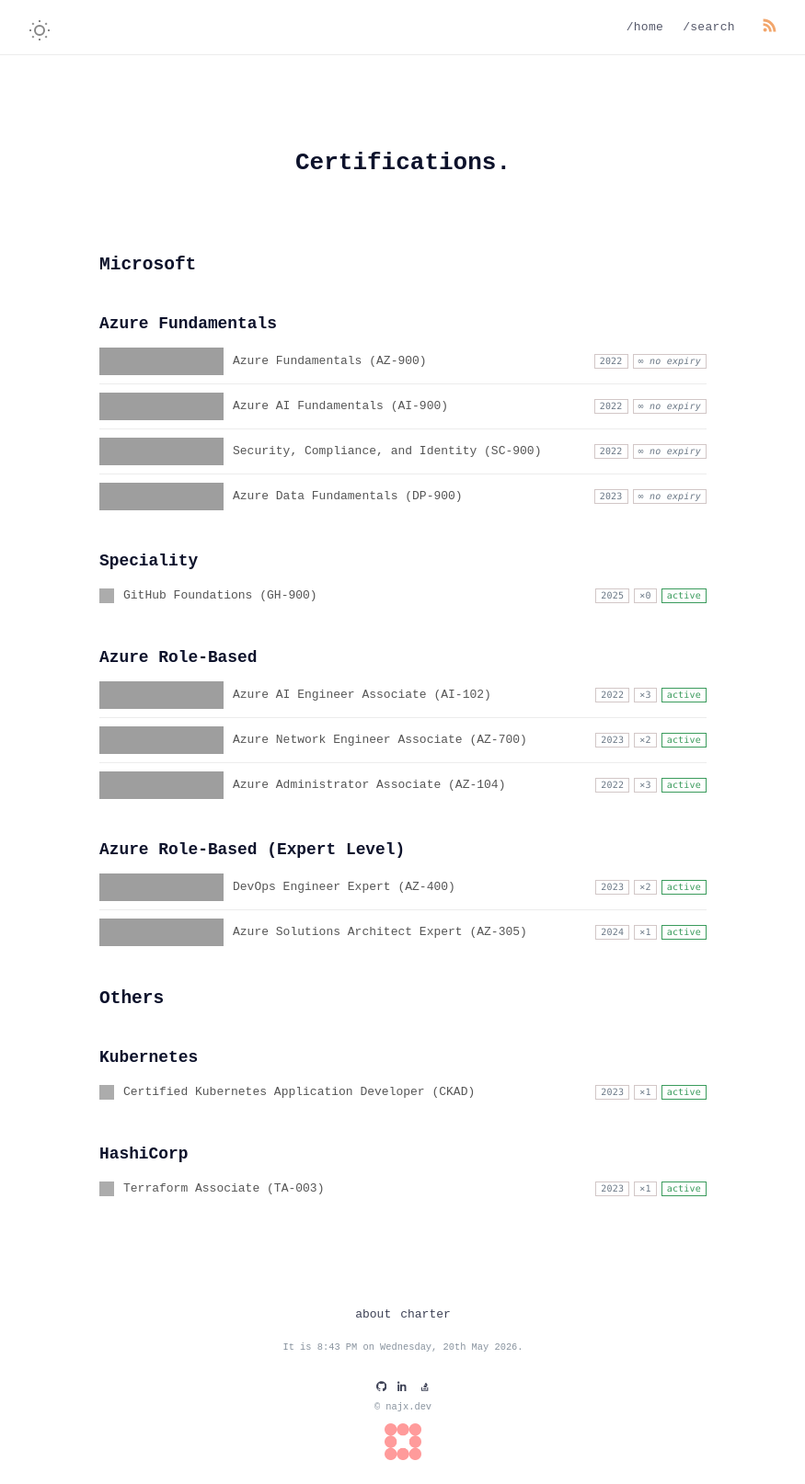
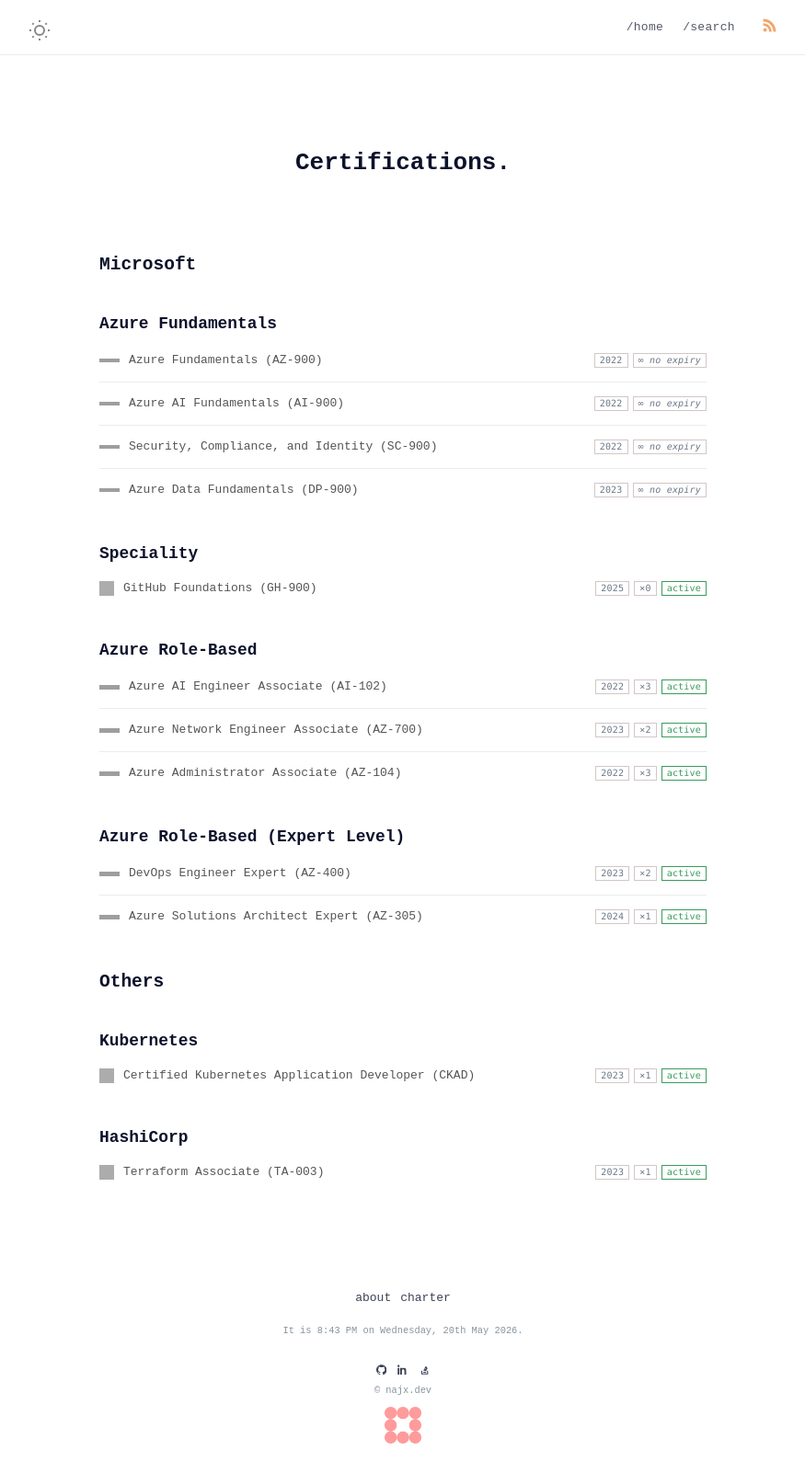
Before and after one commit to najx/najx.github.io, a Jekyll site: the page built from certs.md, in a window 1280 px wide. Shown: the whole page at 92% size, without its empty margins (202-1077 px from the left). Built offline with Jekyll 4.4.1, drawn with Linux system fonts in a browser that asks for light colours; grey boxes are pictures that could not be loaded.

Commit message:
Fix svg icon display issue in prod

```diff
--- a/_includes/footer.html
+++ b/_includes/footer.html
@@ -16,17 +16,17 @@
   </span>
   <div class="footer_social" aria-label="Social links">
     <a class="footer_social_link" href="https://github.com/najx/" target="_blank" rel="noopener" aria-label="GitHub">
-      <svg viewBox="0 0 24 24" aria-hidden="true" focusable="false">
+      <svg viewBox="0 0 24 24" width="16" height="16" aria-hidden="true" focusable="false">
         <path d="M12 0.3C5.37 0.3 0 5.67 0 12.3c0 5.3 3.44 9.79 8.2 11.38 0.6 0.11 0.82-0.26 0.82-0.58 0-0.29-0.01-1.04-0.02-2.05-3.34 0.73-4.04-1.61-4.04-1.61-0.55-1.38-1.33-1.75-1.33-1.75-1.09-0.74 0.08-0.73 0.08-0.73 1.2 0.08 1.83 1.23 1.83 1.23 1.08 1.84 2.83 1.31 3.52 1 0.11-0.78 0.42-1.31 0.76-1.62-2.66-0.3-5.46-1.33-5.46-5.91 0-1.31 0.47-2.38 1.23-3.22-0.12-0.3-0.53-1.52 0.12-3.17 0 0 1.01-0.33 3.3 1.23 0.96-0.27 1.99-0.4 3.01-0.41 1.02 0.01 2.05 0.14 3.01 0.41 2.29-1.56 3.29-1.23 3.29-1.23 0.66 1.65 0.25 2.87 0.12 3.17 0.77 0.84 1.23 1.91 1.23 3.22 0 4.59-2.8 5.61-5.47 5.91 0.43 0.37 0.82 1.11 0.82 2.24 0 1.62-0.01 2.93-0.01 3.33 0 0.32 0.21 0.7 0.82 0.58 4.76-1.59 8.2-6.08 8.2-11.38C24 5.67 18.63 0.3 12 0.3z"/>
       </svg>
     </a>
     <a class="footer_social_link" href="https://ch.linkedin.com/in/najx/" target="_blank" rel="noopener" aria-label="LinkedIn">
-      <svg viewBox="0 0 24 24" aria-hidden="true" focusable="false">
+      <svg viewBox="0 0 24 24" width="16" height="16" aria-hidden="true" focusable="false">
         <path d="M4.98 3.5C4.98 4.88 3.87 6 2.5 6S0.02 4.88 0.02 3.5 1.13 1 2.5 1s2.48 1.12 2.48 2.5zM0.5 8h4v15h-4V8zm7 0h3.83v2.05h0.06c0.53-1 1.84-2.05 3.78-2.05 4.04 0 4.79 2.65 4.79 6.09V23h-4v-7.88c0-1.88-0.03-4.3-2.62-4.3-2.62 0-3.02 2.05-3.02 4.16V23h-4V8z"/>
       </svg>
     </a>
     <a class="footer_social_link" href="https://stackoverflow.com/users/19588110/najx" target="_blank" rel="noopener" aria-label="StackOverflow">
-      <svg viewBox="0 0 24 24" aria-hidden="true" focusable="false">
+      <svg viewBox="0 0 24 24" width="16" height="16" aria-hidden="true" focusable="false">
         <path d="M17.47 20.33H6.4v-6.11H4.13V22.6h15.6v-8.38h-2.26v6.11zM8.64 19.1h6.58v-2.26H8.64v2.26zm0.5-5.12 6.4 1.34 0.47-2.21-6.4-1.35-0.47 2.22zm0.84-3.11 5.92 2.76 0.95-2.05-5.93-2.75-0.94 2.04zm1.65-3.24 5.02 4.18 1.43-1.72-5.02-4.18-1.43 1.72zm3.25-3.98-1.86 1.29 3.76 5.42 1.86-1.29-3.76-5.42z"/>
       </svg>
     </a>
--- a/_sass/klise/_miscellaneous.scss
+++ b/_sass/klise/_miscellaneous.scss
@@ -69,11 +69,13 @@
   height: 16px;
   flex-shrink: 0;
   display: block;
+  margin: 0;
   opacity: 0.85;
 
   &.cert-icon-badge {
-    width: auto;
-    height: 30px;
+    width: 22px;
+    height: 28px;
+    object-fit: contain;
     opacity: 1;
   }
 }
```
